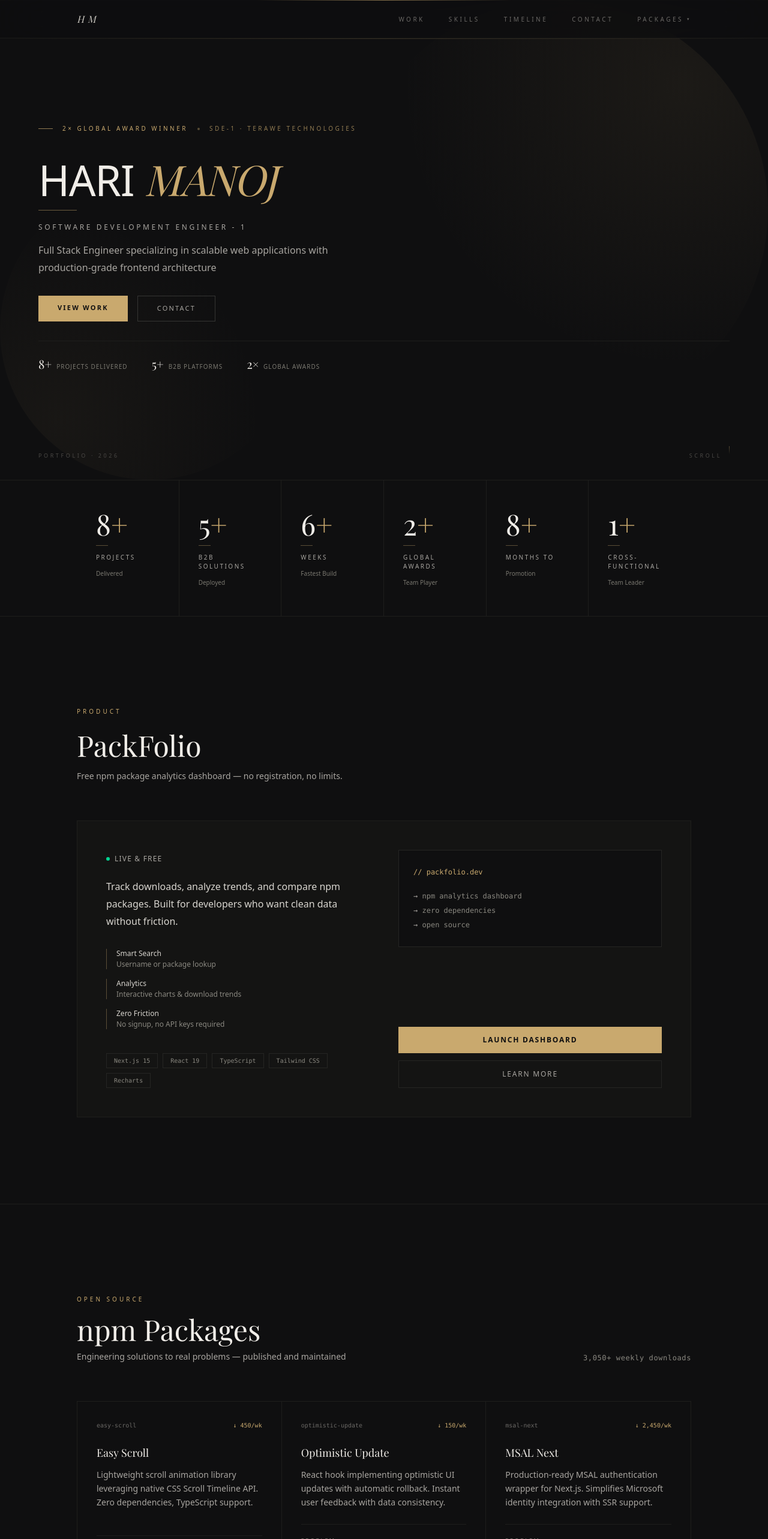
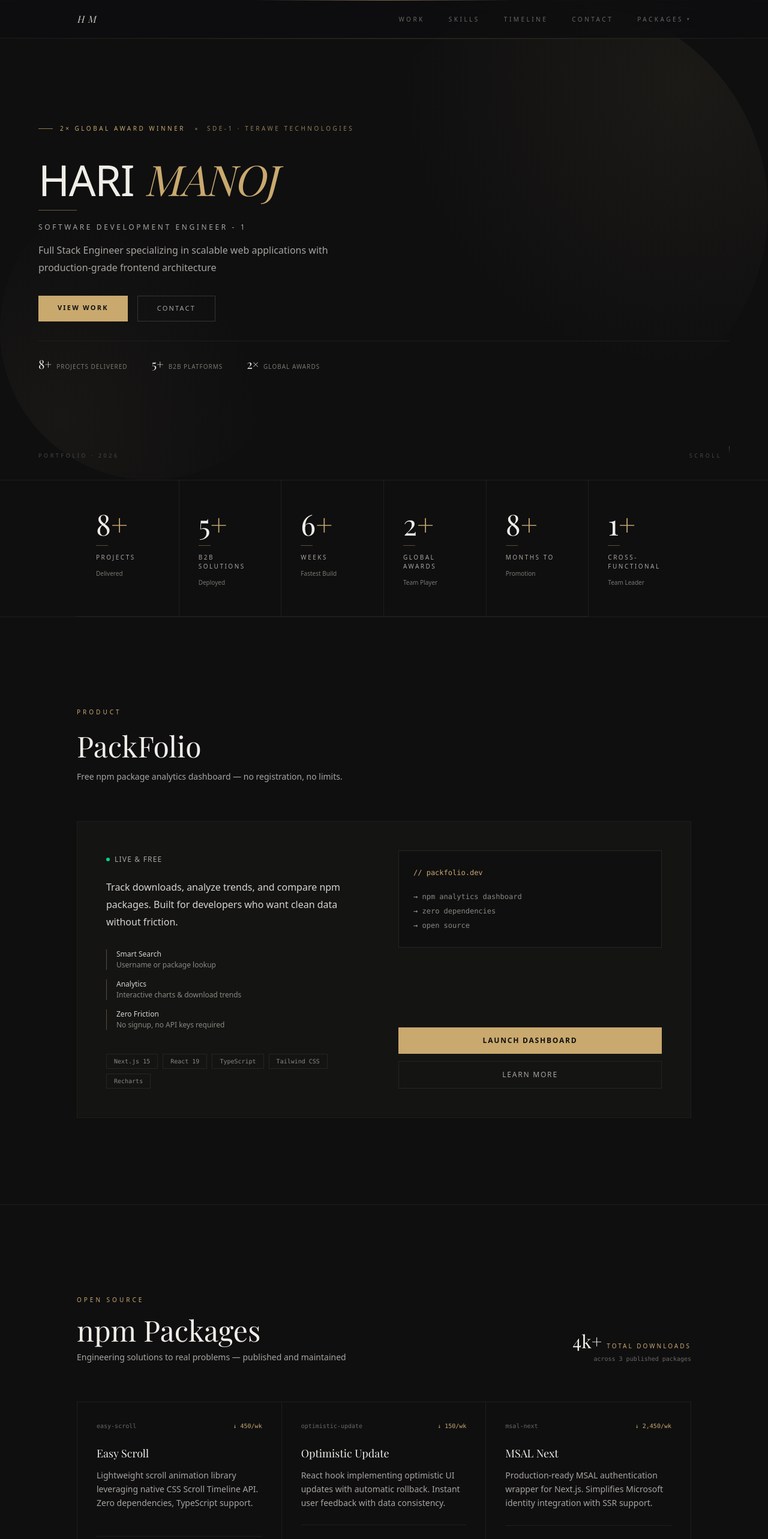
Before and after one commit to Chemmangat/portfolio, a Next.js app: page / in a window 1280 px wide. Shown: the top 2566 px of the page at 60% size. Built offline with nearby package versions, Linux system fonts and the light colour scheme; a web font is replaced by a local one.

Commit message:
chore: updated content

```diff
--- a/components/about/MetricsCounter.tsx
+++ b/components/about/MetricsCounter.tsx
@@ -31,7 +31,7 @@
   return (
     <section className="bg-[#0f0f10] border-t border-[#1e1e1c]">
       <div className="max-w-6xl mx-auto px-6 lg:px-16">
-        <div className="grid grid-cols-2 md:grid-cols-3 lg:grid-cols-6 divide-x divide-y md:divide-y-0 divide-[#1e1e1c]">
+        <div className="grid grid-cols-2 md:grid-cols-3 lg:grid-cols-6 divide-x divide-y divide-[#1e1e1c]">
           {metrics.map((metric, i) => (
             <motion.div
               key={i}
@@ -39,7 +39,7 @@
               whileInView={{ opacity: 1, y: 0 }}
               viewport={{ once: true }}
               transition={{ duration: 0.6, delay: i * 0.08 }}
-              className="flex flex-col gap-3 px-8 py-12 group"
+              className="flex flex-col gap-3 px-5 md:px-8 py-10 md:py-12 group"
             >
               <div
                 className="text-4xl md:text-5xl font-light text-[#f0ede8] tabular-nums leading-none"
--- a/components/hero/HeroSection.tsx
+++ b/components/hero/HeroSection.tsx
@@ -22,21 +22,25 @@
       <div className="relative z-10 flex-1 flex items-center">
         <div className="w-full max-w-6xl mx-auto">
 
-          {/* Eyebrow — with top margin so it breathes */}
+          {/* Eyebrow — stacked on mobile, inline on larger screens */}
           <motion.div
             initial={{ opacity: 0, y: 10 }}
             animate={{ opacity: 1, y: 0 }}
             transition={{ duration: 0.7, ease: [0.22, 1, 0.36, 1] }}
-            className="flex items-center gap-4 mb-10 mt-8"
+            className="flex flex-col sm:flex-row sm:items-center gap-2 sm:gap-4 mb-10 mt-8"
           >
-            <div className="w-6 h-px bg-[#c9a96e]/70 flex-shrink-0" />
-            <span className="text-[10px] tracking-[0.35em] uppercase text-[#c9a96e] font-medium whitespace-nowrap">
-              2× Global Award Winner
-            </span>
-            <div className="w-1 h-1 rounded-full bg-[#c9a96e]/40 flex-shrink-0" />
-            <span className="text-[10px] tracking-[0.35em] uppercase text-[#c9a96e]/70 font-medium">
-              SDE-1 · Terawe Technologies
-            </span>
+            <div className="flex items-center gap-3">
+              <div className="w-6 h-px bg-[#c9a96e]/70 flex-shrink-0" />
+              <span className="text-[10px] tracking-[0.35em] uppercase text-[#c9a96e] font-medium">
+                2× Global Award Winner
+              </span>
+            </div>
+            <div className="flex items-center gap-3 sm:gap-4">
+              <div className="hidden sm:block w-1 h-1 rounded-full bg-[#c9a96e]/40 flex-shrink-0" />
+              <span className="text-[10px] tracking-[0.35em] uppercase text-[#c9a96e]/70 font-medium pl-9 sm:pl-0">
+                SDE-1 · Terawe Technologies
+              </span>
+            </div>
           </motion.div>
 
           {/* Name */}
--- a/components/packages/PackagesSection.tsx
+++ b/components/packages/PackagesSection.tsx
@@ -56,10 +56,16 @@
             </h2>
             <p className="text-sm text-[#a8a5a0] mt-3 font-light">Engineering solutions to real problems — published and maintained</p>
           </div>
-          <div className="text-xs text-[#8a8880] font-mono tracking-wider">3,050+ weekly downloads</div>
+          <div className="flex flex-col items-start md:items-end gap-1">
+            <div className="flex items-baseline gap-2">
+              <span className="text-3xl font-light text-[#f0ede8]" style={{ fontFamily: "var(--font-playfair)" }}>4k+</span>
+              <span className="text-[10px] tracking-[0.3em] uppercase text-[#c9a96e]">total downloads</span>
+            </div>
+            <span className="text-[10px] font-mono text-[#6b6966]">across 3 published packages</span>
+          </div>
         </motion.div>
 
-        <div className="grid md:grid-cols-3 divide-x divide-y md:divide-y-0 divide-[#1e1e1c] border border-[#1e1e1c]">
+        <div className="grid md:grid-cols-3 divide-y divide-[#1e1e1c] border border-[#1e1e1c]">
           {packages.map((pkg, i) => (
             <motion.div
               key={pkg.name}
@@ -67,7 +73,7 @@
               whileInView={{ opacity: 1, y: 0 }}
               viewport={{ once: true }}
               transition={{ duration: 0.5, delay: i * 0.1 }}
-              className="p-8 flex flex-col group hover:bg-[#141413] transition-colors duration-400"
+              className="p-7 md:p-8 flex flex-col group hover:bg-[#141413] transition-colors duration-400 md:[&:not(:last-child)]:border-r md:border-[#1e1e1c]"
             >
               <div className="flex items-center justify-between mb-6">
                 <span className="text-[10px] font-mono text-[#6b6966]">{pkg.name}</span>
@@ -120,7 +126,7 @@
         >
           <a href="https://www.npmjs.com/~chemmangat" target="_blank" rel="noopener noreferrer"
             className="text-[10px] tracking-[0.3em] uppercase text-[#6b6966] hover:text-[#c9a96e] transition-colors duration-300">
-            View npm Profile →
+            4,000+ downloads · View npm Profile →
           </a>
         </motion.div>
       </div>
--- a/components/skills/SkillsSection.tsx
+++ b/components/skills/SkillsSection.tsx
@@ -38,7 +38,7 @@
           <p className="text-sm text-[#a8a5a0] mt-3 font-light">Production-tested technologies across frontend, cloud, and backend</p>
         </motion.div>
 
-        <div className="grid md:grid-cols-2 divide-x divide-y md:divide-y-0 divide-[#1e1e1c] border border-[#1e1e1c]">
+        <div className="grid md:grid-cols-2 divide-y divide-[#1e1e1c] border border-[#1e1e1c]">
           {categories.map((cat, catIdx) => (
             <motion.div
               key={catIdx}
@@ -46,7 +46,7 @@
               whileInView={{ opacity: 1, y: 0 }}
               viewport={{ once: true }}
               transition={{ duration: 0.6, delay: catIdx * 0.1 }}
-              className="p-10"
+              className="p-7 md:p-10 odd:md:border-r odd:md:border-[#1e1e1c]"
             >
               <div className="text-[10px] tracking-[0.3em] uppercase text-[#c9a96e]/70 mb-8">
                 {cat.title}
@@ -83,7 +83,7 @@
           whileInView={{ opacity: 1, y: 0 }}
           viewport={{ once: true }}
           transition={{ duration: 0.6, delay: 0.3 }}
-          className="border border-t-0 border-[#1e1e1c] p-10"
+          className="border border-t-0 border-[#1e1e1c] p-7 md:p-10"
         >
           <div className="text-[10px] tracking-[0.3em] uppercase text-[#c9a96e]/70 mb-8">
             Leadership & Soft Skills
```
